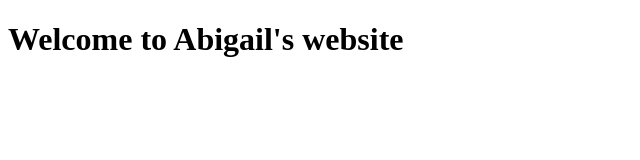
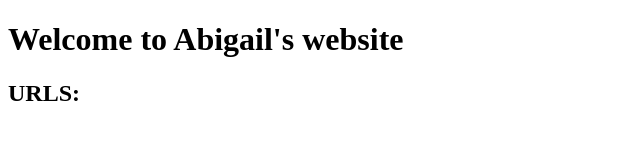
Before and after one commit to aritchey5/SDEV255GitExample, a plain HTML site: page index.html in a window 1280 px wide. Shown: the whole page, without its empty margins (0-640 px from the left). Drawn offline with Linux system fonts and the light colour scheme.

Commit message:
added h2

```diff
--- a/index.html
+++ b/index.html
@@ -10,6 +10,7 @@
 
 <body>
   <h1> Welcome to Abigail's website</h1>
+  <h2> URLS: </h2>
   <script src="script.js"></script>
 
   <!--
```
